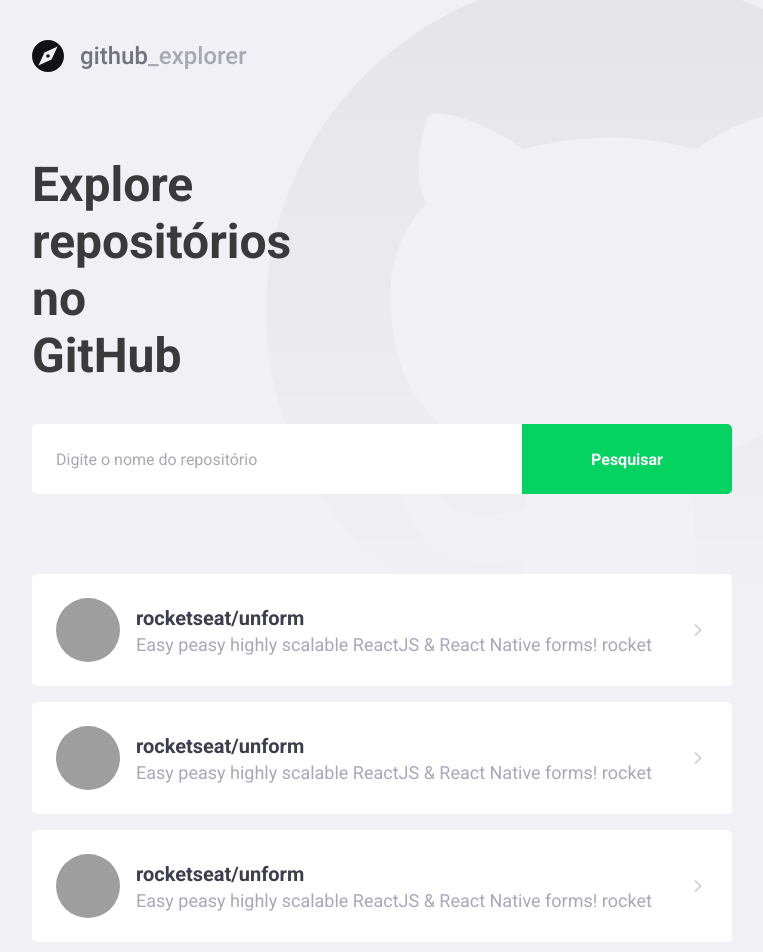
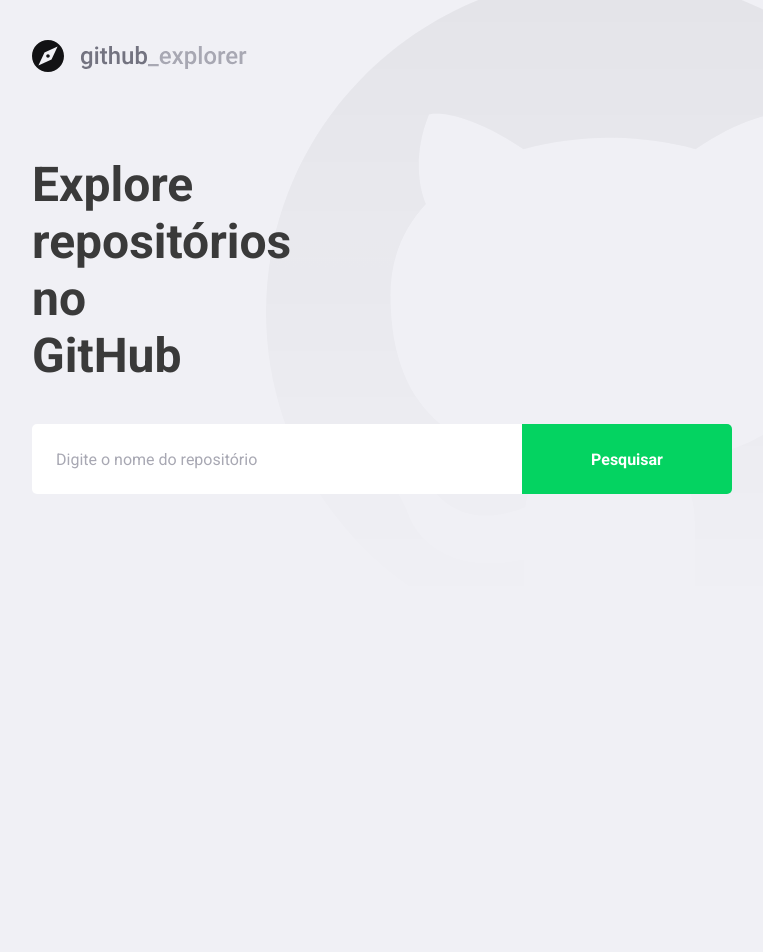
Before and after one commit to mmalafaia/nivel_3_primeiro-projeto-react, a React (Create React App) app: page / in a window 1280 px wide. Shown: the top 952 px of the page, without its empty margins (148-911 px from the left). After the commit the page ends 800 px from the top, so only its background shows below. Built offline with nearby package versions, Linux system fonts and the light colour scheme; grey boxes are pictures that could not be loaded; the HTML template or start-up script is replaced by a standard one.

Commit message:
Connected with API

```diff
--- a/package.json
+++ b/package.json
@@ -10,6 +10,7 @@
     "@types/node": "^12.0.0",
     "@types/react": "^16.9.0",
     "@types/react-dom": "^16.9.0",
+    "axios": "^0.19.2",
     "polished": "^3.6.5",
     "react": "^16.13.1",
     "react-dom": "^16.13.1",
--- a/src/pages/Dashboard/index.tsx
+++ b/src/pages/Dashboard/index.tsx
@@ -1,67 +1,63 @@
-import React from 'react';
+import React, { useState, FormEvent } from 'react';
 import { FiChevronRight } from 'react-icons/fi';
+import api from '../../services/api';
 
 import logoImg from '../../assets/logo.svg';
 
 import { Title, Form, Repositories } from './styles';
 
+interface Repository {
+  full_name: string;
+  description: string;
+  owner: {
+    login: string;
+    avatar_url: string;
+  };
+}
+
 const Dashboard: React.FC = () => {
+  const [newRepo, setNewRepo] = useState('');
+  const [repositories, setRepositories] = useState<Repository[]>([]);
+
+  async function handleAddRepository(event: FormEvent): Promise<void> {
+    event.preventDefault();
+
+    const response = await api.get<Repository>(`/repos/${newRepo}`);
+
+    setRepositories([...repositories, response.data]);
+    setNewRepo('')
+  }
+
   return (
     <>
       <img src={logoImg} alt="Github Explorer" />
       <Title>Explore repositórios no GitHub</Title>
 
-      <Form>
-        <input placeholder="Digite o nome do repositório" />
+      <Form onSubmit={handleAddRepository}>
+        <input
+          value={newRepo}
+          onChange={e => setNewRepo(e.target.value)}
+          placeholder="Digite o nome do repositório"
+        />
         <button type="submit">Pesquisar</button>
       </Form>
 
       <Repositories>
-        <a href="teste">
+        {repositories.map(repository => (
+          <a href="teste" key={repository.full_name}>
             <img
-            src="https://avatars3.githubusercontent.com/u/24685261?s=460&u=bcefa0e0fb29a3f2bc4de74e617c2ea99a6f27b7&v=4"
-            alt="Manoel"
+              src={repository.owner.avatar_url}
+              alt={repository.owner.login}
             />
 
             <div>
-            <strong>rocketseat/unform</strong>
-            <p>
-              Easy peasy highly scalable ReactJS & React Native forms! rocket
-            </p>
+              <strong>{repository.full_name}</strong>
+              <p>{repository.description}</p>
             </div>
 
             <FiChevronRight size={20} />
           </a>
-        <a href="teste">
-          <img
-            src="https://avatars3.githubusercontent.com/u/24685261?s=460&u=bcefa0e0fb29a3f2bc4de74e617c2ea99a6f27b7&v=4"
-            alt="Manoel"
-          />
-
-          <div>
-            <strong>rocketseat/unform</strong>
-            <p>
-              Easy peasy highly scalable ReactJS & React Native forms! rocket
-            </p>
-          </div>
-
-          <FiChevronRight size={20} />
-        </a>
-        <a href="teste">
-          <img
-            src="https://avatars3.githubusercontent.com/u/24685261?s=460&u=bcefa0e0fb29a3f2bc4de74e617c2ea99a6f27b7&v=4"
-            alt="Manoel"
-          />
-
-          <div>
-            <strong>rocketseat/unform</strong>
-            <p>
-              Easy peasy highly scalable ReactJS & React Native forms! rocket
-            </p>
-          </div>
-
-          <FiChevronRight size={20} />
-        </a>
+        ))}
       </Repositories>
     </>
   );
--- a/src/pages/Dashboard/styles.ts
+++ b/src/pages/Dashboard/styles.ts
@@ -75,7 +75,8 @@
     }
 
     div {
-      margin-left: 16px;
+      margin-left: 0 16px;
+      flex: 1;
 
       strong {
         font-size: 20px;
--- /dev/null
+++ b/src/services/api.ts
@@ -0,0 +1,7 @@
+import axios from 'axios';
+
+const api = axios.create({
+  baseURL: 'https://api.github.com/',
+});
+
+export default api;
```
Also changed, not shown: .eslintrc.json, 1 other file (tests, documents, lock files or other folders). Lines whose indentation alone changed are shown as unchanged.
